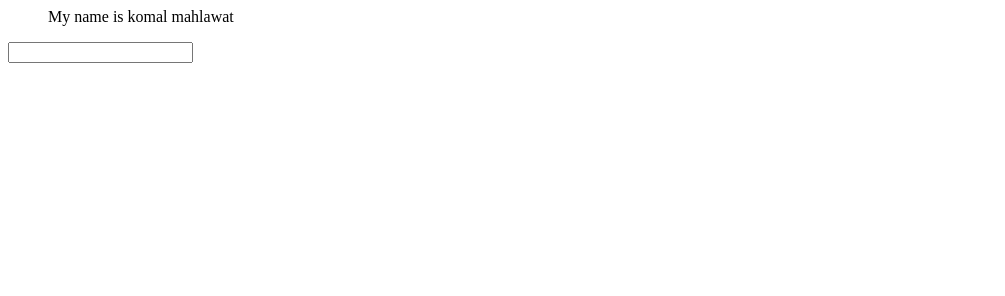
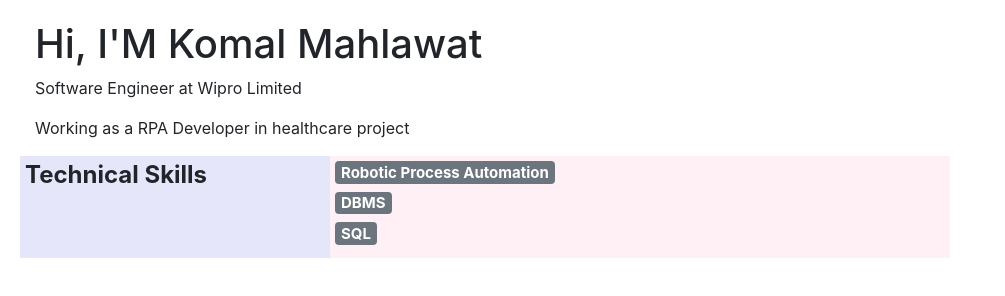
Before and after one commit to kmahlawat/kmahlawat.github.io, a plain HTML site: page index.html in a window 1280 px wide. Shown: the whole page, without its empty margins (0-1005 px from the left). Drawn offline with nearby package versions, Linux system fonts and the light colour scheme.

Commit message:
added skills bootstrap

```diff
--- a/index.html
+++ b/index.html
@@ -1,11 +1,31 @@
 <html>
     <head>
+        <title>Komal Mahlawat</title>
+        <meta charset="utf-8">
+        <meta name="viewport" content="width=device-width, initial-scale=1">
+        <link rel="stylesheet" href="https://maxcdn.bootstrapcdn.com/bootstrap/4.3.1/css/bootstrap.min.css">
+        <link rel="stylesheet" href="./style.css">
+        <script src="https://ajax.googleapis.com/ajax/libs/jquery/3.4.1/jquery.min.js"></script>
+        <script src="https://cdnjs.cloudflare.com/ajax/libs/popper.js/1.14.7/umd/popper.min.js"></script>
+        <script src="https://maxcdn.bootstrapcdn.com/bootstrap/4.3.1/js/bootstrap.min.js"></script>
+        <script src="./portfolio.js"></script>
     </head>
     <body>
-        <ul id="list">
-            My name is komal mahlawat
-        </ul>
-        <input type="text" />
+        <div class="container-fluid">
+            <h1>Hi, I'M <span id="titleHeading">Komal Mahlawat</span></h1>
+            <p>Software Engineer at Wipro Limited</p>
+            <p>Working as a RPA Developer in healthcare project</p>
+            <div class="row">
+                <div class="col-sm-3 skill-heading">
+                    <h4><b>Technical Skills</b></h4>
+                </div>
+                <div class="col-sm-6 skills">
+                    <h5><span class="badge badge-secondary">Robotic Process Automation</span></h5>
+                    <h5><span class="badge badge-secondary">DBMS</span></h5>
+                    <h5><span class="badge badge-secondary">SQL</span></h5>
+                </div>
+            </div>
+        </div>
     </body>
     <!-- <script src="sample.js"></script>  -->
     <!-- <script
--- /dev/null
+++ b/portfolio.js
@@ -0,0 +1,12 @@
+var text = ["Komal Mahlawat", "A Software Engineer"];
+var counter = 0;
+var elem = $("#titleHeading");
+setInterval(change, 3000);
+function change() {
+    elem.fadeOut(function(){
+        elem.html(text[counter]);
+        counter++;
+        if(counter >= text.length) { counter = 0; }
+        elem.fadeIn();
+    });
+}
--- /dev/null
+++ b/style.css
@@ -0,0 +1,13 @@
+body, html{
+    margin: 0;
+    padding: 10px;
+}
+.skill-heading{
+    background-color:lavender;
+    padding: 5px;
+}
+.skills{
+    background-color:lavenderblush;
+    padding: 5px;
+
+}
```
